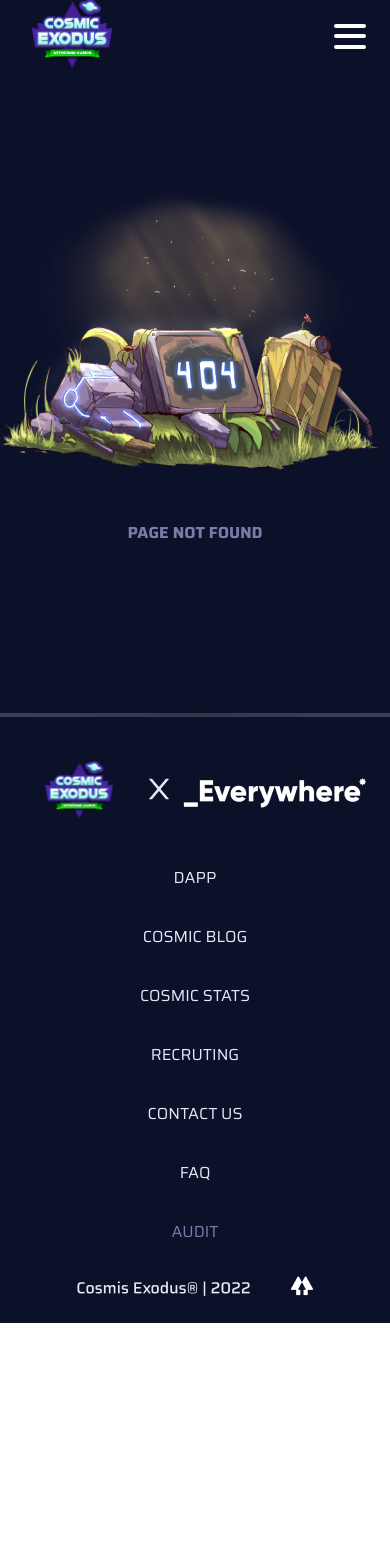
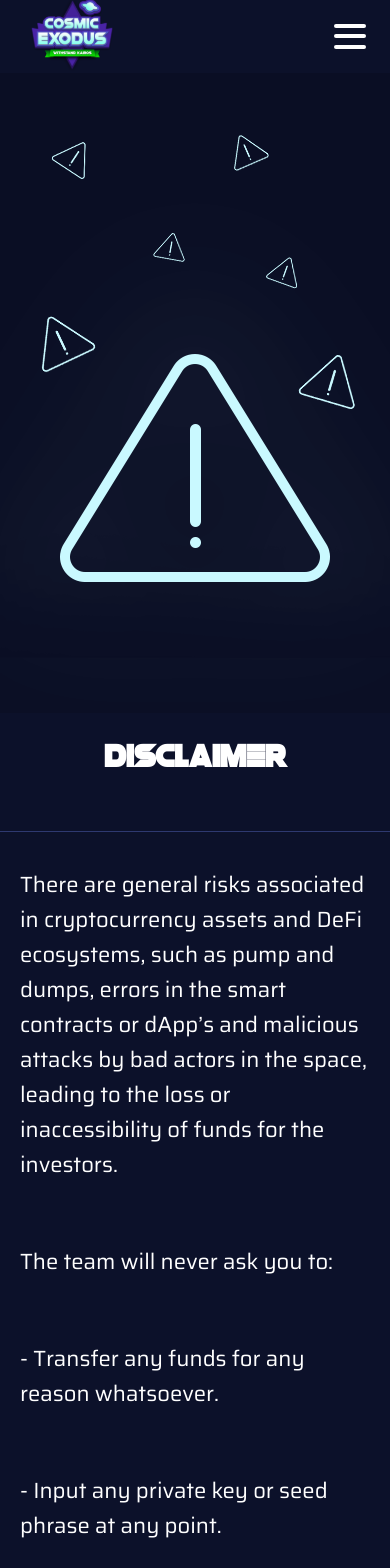
Before and after one commit to filipatrabucho/cosmic-v3, a React (Create React App) app: page /disclaimer in a window 390 px wide. Shown: the top 1568 px of the page. Before the commit the page ends 1323 px from the top, so only its background shows below. Built offline with nearby package versions, Linux system fonts and the light colour scheme.

Commit message:
fixed navbar and footer, add disclaimer with responsive

```diff
--- a/src/App.js
+++ b/src/App.js
@@ -11,6 +11,8 @@ import ErrorPage from "./pages/ErrorPage";
 import AboutPage from "./pages/AboutPage";
 import ContactusPage from "./pages/ContactusPage";
 import FAQPage from "./pages/FAQPage";
+import HomePage from "./pages/HomePage";
+import DisclaimerPage from "./pages/DisclaimerPage";
 import "./App.css";
 
 function App() {
@@ -19,6 +21,7 @@ function App() {
       <Router>
         <NavBar />
         <Routes>
+          <Route path="/" element={<HomePage />} />
           <Route path="/cosmicpack" element={<GraphicsPage />} />
           <Route path="/content" element={<ContentPage />} />
           <Route path="/profiles" element={<ProfilePage />} />
@@ -27,6 +30,7 @@ function App() {
           <Route path="/about" element={<AboutPage />} />
           <Route path="/contact" element={<ContactusPage />} />
           <Route path="faq" element={<FAQPage />} />
+          <Route path="/disclaimer" element={<DisclaimerPage />} />
           <Route path="*" element={<ErrorPage />} />
         </Routes>
         <Footer />
--- a/src/component/footer/footer.css
+++ b/src/component/footer/footer.css
@@ -48,6 +48,7 @@
   font-size: 1rem;
   line-height: 1.1875rem;
   padding: 1.25rem;
+  padding-bottom: 0;
 }
 .active {
   text-decoration: none;
@@ -71,9 +72,11 @@
   .footer__menu {
     display: flex;
     flex-direction: column;
-    text-align: center;
   }
   .footer__iconx {
     padding: 0;
   }
+  .active {
+    width: 80%;
+  }
 }
--- a/src/component/footer/footer.js
+++ b/src/component/footer/footer.js
@@ -21,7 +21,7 @@ function Footer() {
         <img src={everywhere} alt="brand" className="footer__brand" />
       </div>
       <div className="footer__menu">
-        <NavLink to="/" className="footer__link">
+        <NavLink to="/dapp" className="footer__link">
           Dapp
         </NavLink>
         <NavLink to="/blog" className="footer__link">
@@ -40,7 +40,7 @@ function Footer() {
           Faq
         </NavLink>
 
-        <NavLink to="/" className="footer__link-others">
+        <NavLink to="/audit" className="footer__link-others">
           Audit
         </NavLink>
       </div>
--- a/src/component/navbar/navbar.css
+++ b/src/component/navbar/navbar.css
@@ -89,7 +89,6 @@
   visibility: hidden;
   height: 0%;
   transition: opacity 0.75s, visibility 0.75s, height 0.75s;
-  overflow: hidden;
 }
 
 .mobile-nav-wrapper.open {
@@ -132,6 +131,7 @@
 @media screen and (min-width: 200) and (max-width: 435) {
   .active {
     border-bottom: solid #30d1ff;
+    width: 70%;
   }
   .mobile-link {
     font-size: 0.75rem;
--- /dev/null
+++ b/src/component/style/disclaimer.css
@@ -0,0 +1,32 @@
+.disclaimer__banner {
+  background-image: url("../../assets/disclaimer_banner.png");
+  background-position: center;
+  height: 40rem;
+  width: 100%;
+  background-repeat: no-repeat;
+}
+.disclaimer {
+  max-width: 75rem;
+  margin: auto;
+}
+
+h2 {
+  margin-top: 0;
+  margin-bottom: 2.1875rem;
+}
+p {
+  font-size: 1.375rem;
+}
+@media screen and (max-width: 400px) {
+  .disclaimer__banner {
+    background-image: url("../../assets/disclaimer_verticalbanner.png");
+    background-position: center;
+    height: 40rem;
+    background-repeat: no-repeat;
+  }
+
+  p {
+    padding: 1.25rem;
+    margin-top: 0;
+  }
+}
--- a/src/component/style/pp.css
+++ b/src/component/style/pp.css
@@ -51,6 +51,9 @@
     text-align: left;
     color: #e0eaf8;
   }
+  .pp__line {
+    margin-bottom: 0.9375rem;
+  }
 }
 
 @media screen and (max-width: 400px) {
--- a/src/component/utils/navlinks.js
+++ b/src/component/utils/navlinks.js
@@ -1,7 +1,7 @@
 import React, { useState } from "react";
 import classNames from "classnames";
 import { NavLink } from "react-router-dom";
-import "../../component/navbar/navbar.css";
+import "../../component/style/navlinks.css";
 
 const NavLinks = ({ open }) => {
   const [active, setActive] = useState(false);
@@ -17,13 +17,10 @@ const NavLinks = ({ open }) => {
       >
         Cosmic Pack
       </NavLink>
-      <NavLink className={`mobile-link ${active ? "active" : ""}`} to="/">
+      <NavLink className={`mobile-link ${active ? "active" : ""}`} to="/asdfs">
         Cosmic Dao
       </NavLink>
-      <NavLink
-        className={`mobile-link ${active ? "active" : ""}`}
-        to="/NavLinkbout"
-      >
+      <NavLink className={`mobile-link ${active ? "active" : ""}`} to="/about">
         About Us
       </NavLink>
       <NavLink
@@ -32,7 +29,10 @@ const NavLinks = ({ open }) => {
       >
         Privacy Policy
       </NavLink>
-      <NavLink className={`mobile-link ${active ? "active" : ""}`} to="/svmfer">
+      <NavLink
+        className={`mobile-link ${active ? "active" : ""}`}
+        to="/disclaimer"
+      >
         Disclaimer
       </NavLink>
     </nav>
--- /dev/null
+++ b/src/pages/DisclaimerPage.jsx
@@ -0,0 +1,52 @@
+import React from "react";
+import "../component/style/disclaimer.css";
+import "../component/style/pp.css";
+
+function DisclaimerPage() {
+  return (
+    <>
+      <div className="disclaimer__banner"></div>
+      <div className="disclaimer">
+        <h2>Disclaimer</h2>
+        <div className="pp__line"></div>
+        <p>
+          There are general risks associated in cryptocurrency assets and DeFi
+          ecosystems, such as pump and dumps, errors in the smart contracts or
+          dApp’s and malicious attacks by bad actors in the space, leading to
+          the loss or inaccessibility of funds for the investors.
+        </p>
+        <p>The team will never ask you to:</p>
+        <p>- Transfer any funds for any reason whatsoever.</p>
+        <p>- Input any private key or seed phrase at any point.</p>
+        <p>
+          Scammers and impersonators will always find a loophole and a perfect
+          timing to strike, so the best we can do is to educate as much as
+          possible our community for these bad situations, and how to proceed
+          upon them.
+        </p>
+        <p>
+          Users should always DYOR and never invest more they are willing to
+          lose.
+        </p>
+        <p>
+          The contents of this document should not be considered as financial
+          advice, but as educational purposes only.
+        </p>
+        <p>
+          Cosmic Exodus ecosystem tokens were created with the sole purpose to
+          unlock the full extent of the existing content gameplay (i.e. Heroes
+          and Companions), as transactions of value between player to player
+          (i.e. swap resources, items) or as means necessary to progress the
+          game content (i.e. open loot box, upgrade NFTs).
+        </p>
+        <p>
+          The information publicly displayed by any team members and associates
+          can be subject to change or deleted without any prior notice or
+          warning.
+        </p>
+      </div>
+    </>
+  );
+}
+
+export default DisclaimerPage;
--- /dev/null
+++ b/src/pages/HomePage.jsx
@@ -0,0 +1,7 @@
+import React from "react";
+
+function HomePage() {
+  return <div>HomePage</div>;
+}
+
+export default HomePage;
```
Also changed, not shown: src/assets/disclaimer_banner.png (added), src/assets/disclaimer_verticalbanner.png (added), src/component/style/navlinks.css (added).
